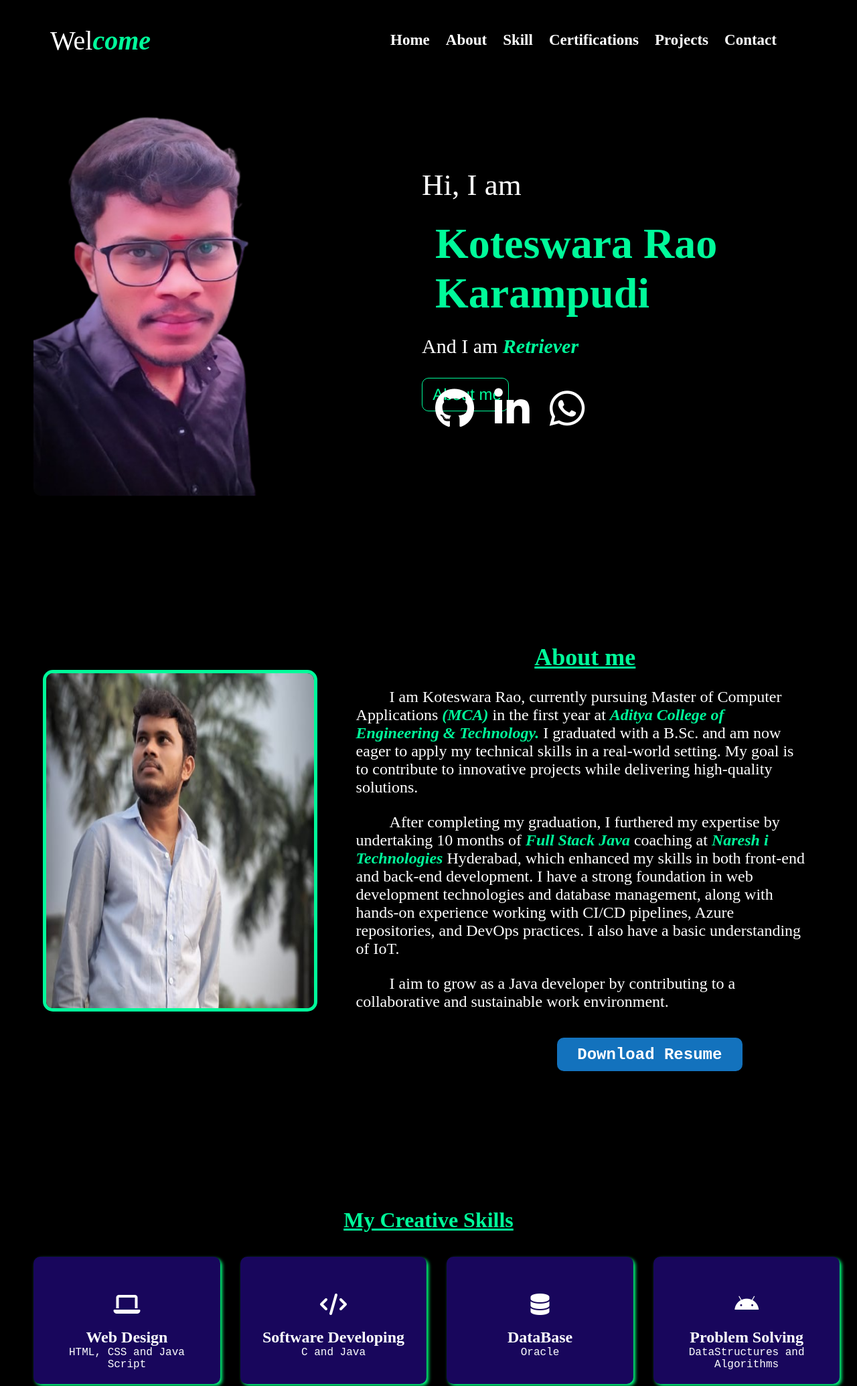
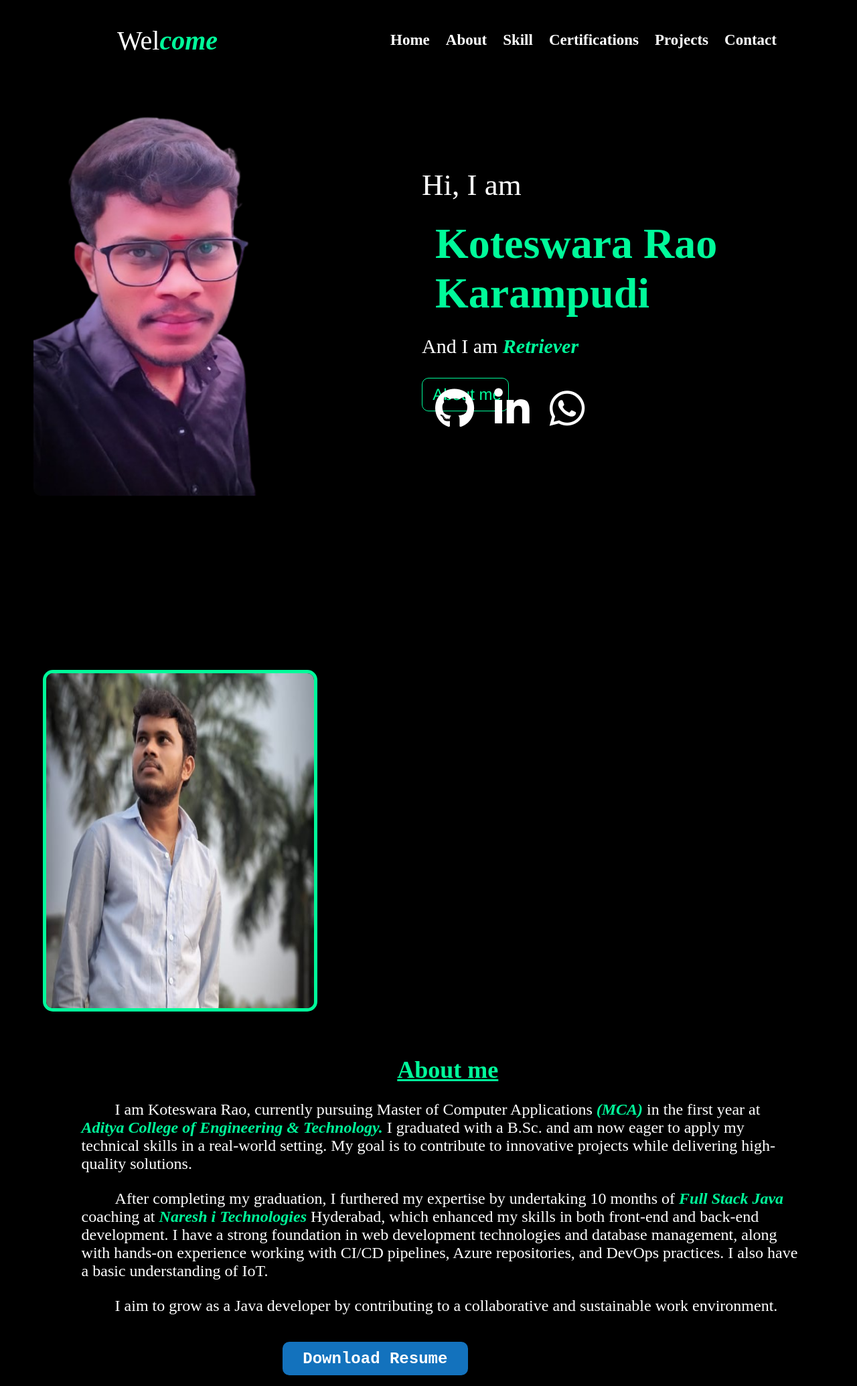
Before and after one commit to Koteswarrao2003/Portofolio, a plain HTML site: page index.html in a window 1280 px wide. Shown: the top 2069 px of the page at 67% size. Drawn offline with Linux system fonts and the light colour scheme.

Commit message:
Update index.html

```diff
--- a/index.html
+++ b/index.html
@@ -2,7 +2,7 @@
 <html lang="en">
 <head>
     <meta charset="UTF-8">
-    <meta name="viewport" content="width=device-width, initial-scale=1.0">
+    <meta name="viewport" content="width=device-width, initial-scale=1.0, maximum-scale=1.0, user-scalable=no" />
     <link rel="stylesheet" href="https://cdnjs.cloudflare.com/ajax/libs/font-awesome/4.7.0/css/font-awesome.min.css">
     <title>Koteswara Rao Karampudi</title>
     <link rel="icon" href="Koti.jpg">
@@ -12,7 +12,7 @@
 <body class="bo">
     <div class="master">
         <div class="navbar">
-            <div nav-left>
+            <div class="nav-left">
                 <p class="Wel">Wel<span class="come">come</span></p>
             </div>
             <div class="nav-right">
@@ -61,15 +61,13 @@
 
                 </div>
             </div>
-
-
         </div>
-
     </div>
 
 
 
     <section class="about" id="about">
+        <div class="it">
             <div class="photo">
                 <img  src="Koti.jpg" alt="Koti">
             </div>
@@ -99,7 +97,7 @@
                         <input type="submit" value="Download Resume" class="rasana">
                     </form>
                 </div>
-
+            </div>
         </div>
 
     </section>
```
Lines whose indentation alone changed are shown as unchanged.
